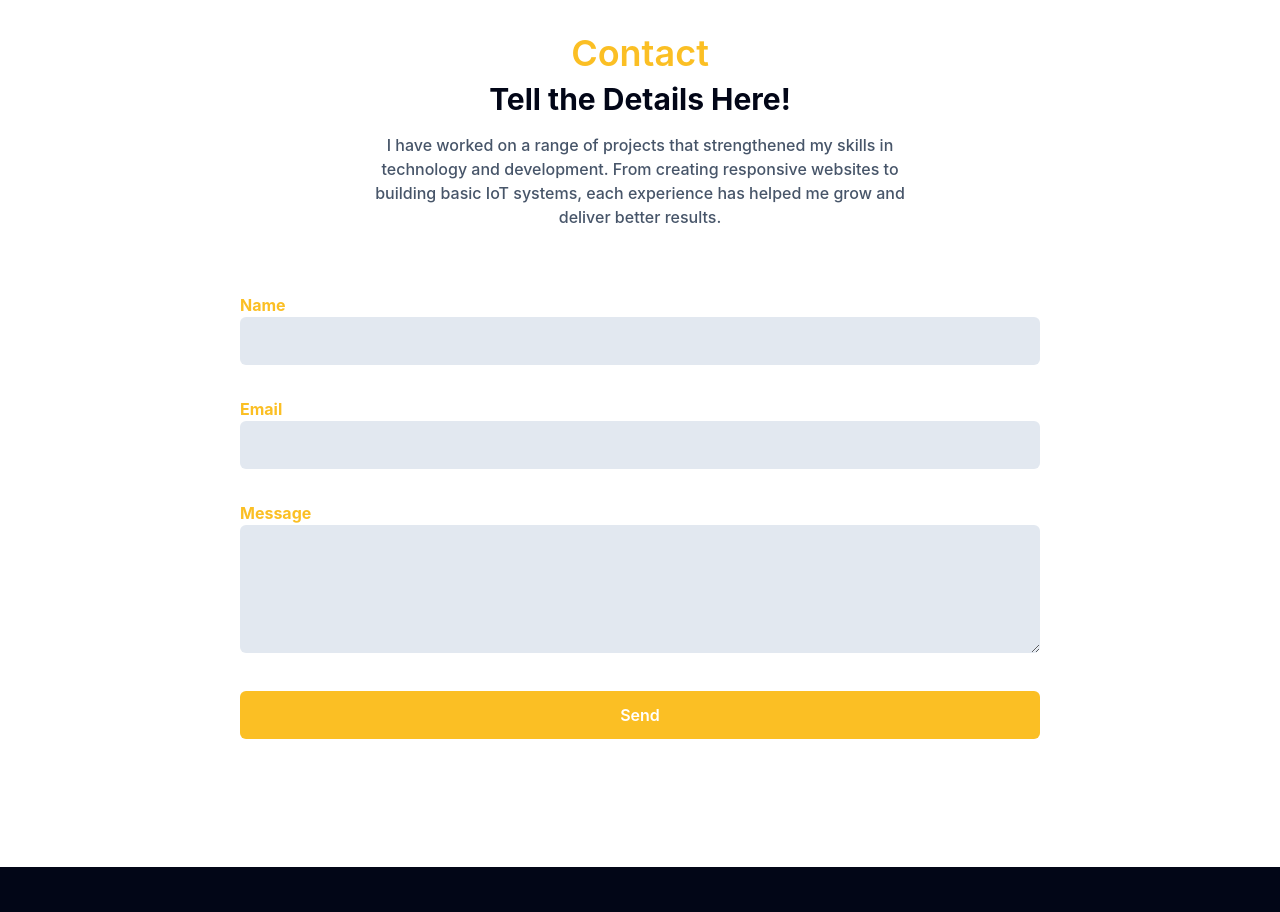
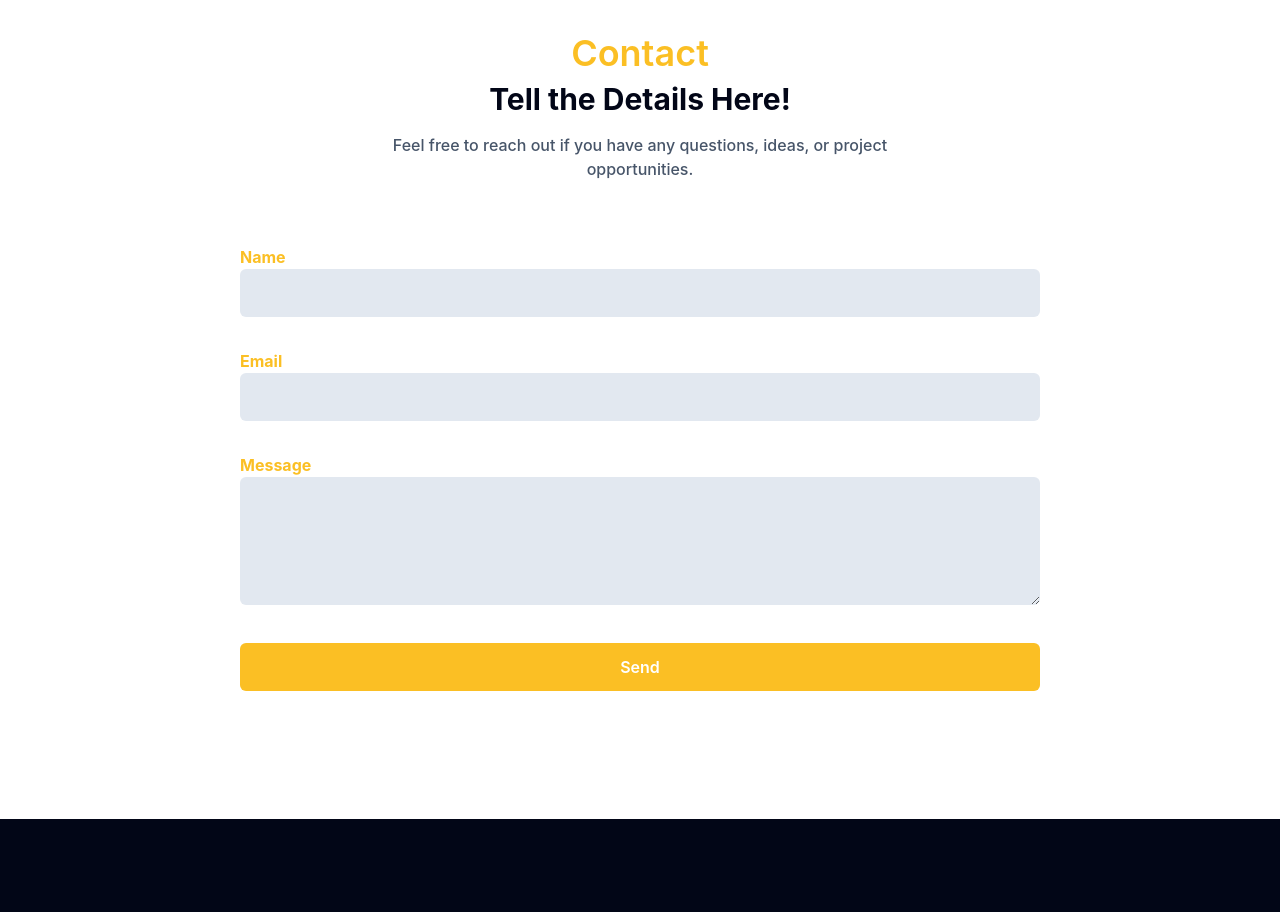
Before and after one commit to RIfqi66/Portofolio-Tailwind-CSS, a website: page index.html in a window 1280 px wide. Shown: the part 4060-4972 px from the top of the page. Drawn offline with Linux system fonts and the light colour scheme.

Commit message:
deskripsi kontak

```diff
--- a/index.html
+++ b/index.html
@@ -418,10 +418,8 @@
               Tell the Details Here!
             </h2>
             <p class="font-medium text-md text-secondary">
-              I have worked on a range of projects that strengthened my skills
-              in technology and development. From creating responsive websites
-              to building basic IoT systems, each experience has helped me grow
-              and deliver better results.
+              Feel free to reach out if you have any questions, ideas, or
+              project opportunities.
             </p>
           </div>
         </div>
```
